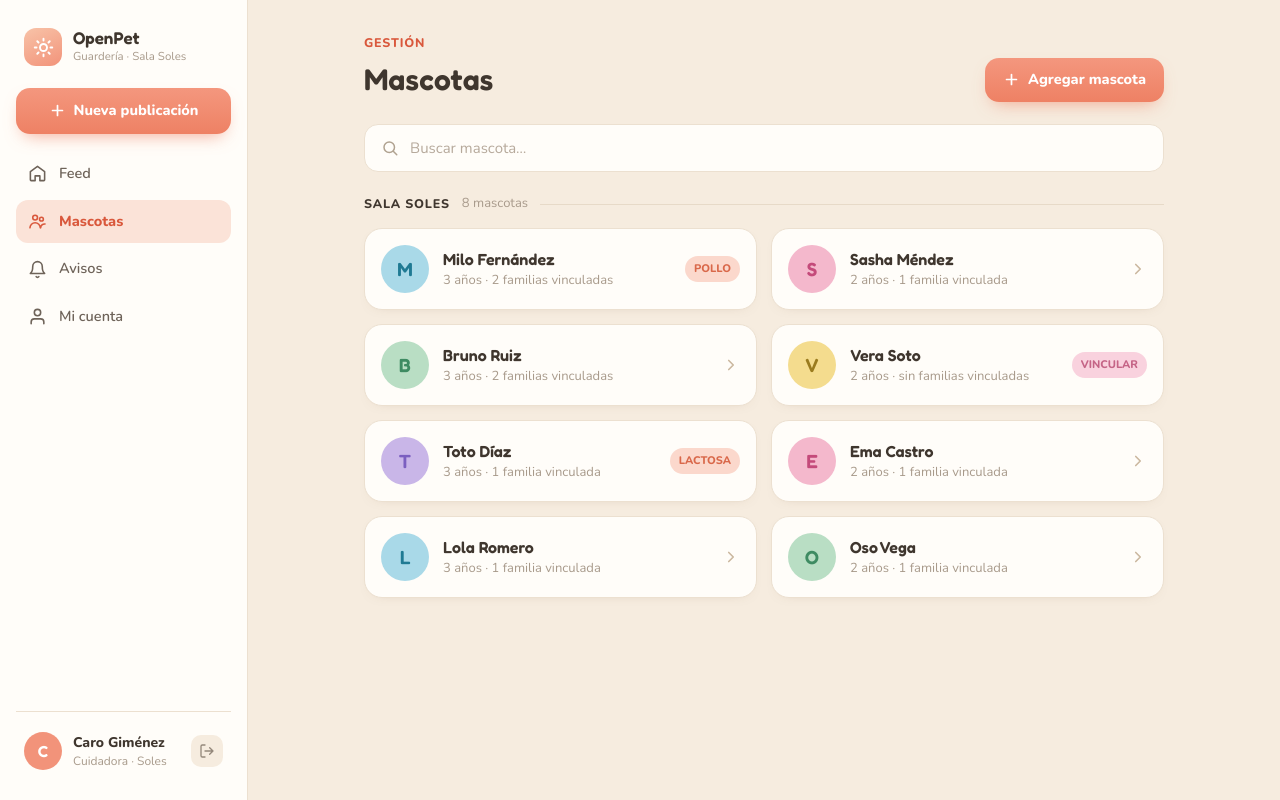
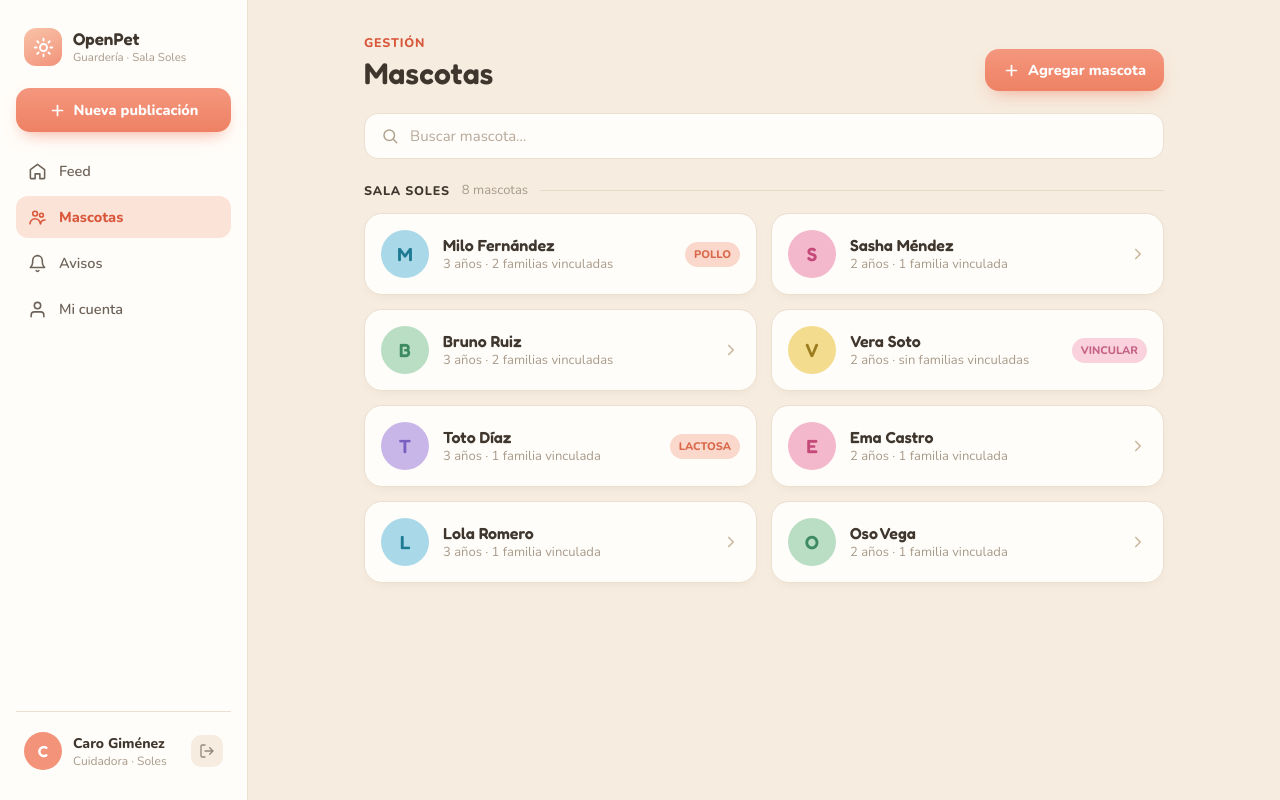
Before and after one commit to DavePineda/openpet, a Next.js app: page /mascotas in a window 1280 px wide. Built offline with nearby package versions, Linux system fonts and the light colour scheme.

Commit message:
06-fix: update generateStaticParams to clarify routing behavior for mascota profiles

```diff
--- a/app/mascotas/[slug]/page.tsx
+++ b/app/mascotas/[slug]/page.tsx
@@ -13,6 +13,11 @@ import {
 export function generateStaticParams() {
   return mascotas.map((m) => ({ slug: m.id }));
 }
+
+// El perfil completo depende del slug (params): no hay shell parcial que ofrecer,
+// así que esta ruta se bloquea en servidor y opta por fuera de la validación
+// de navegación instantánea (los 8 perfiles siguen prerenderizados estáticos).
+export const instant = false;
 
 const AVATAR_FAMILIA = [
   { bg: "#C9B6E8", color: "#fff" },
@@ -39,8 +44,8 @@ const ESTADO_BADGE = {
 function FilaDato({ etiqueta, valor }: { etiqueta: string; valor: string }) {
   return (
     <div className="flex justify-between px-[18px] py-[15px]">
-      <span className="text-[14.5px] text-[#94887B]">{etiqueta}</span>
-      <span className="text-[14.5px] font-extrabold text-foreground">
+      <span className="text-[14.5px] leading-[normal] text-[#94887B]">{etiqueta}</span>
+      <span className="text-[14.5px] leading-[normal] font-extrabold text-foreground">
         {valor}
       </span>
     </div>
@@ -59,15 +64,15 @@ function TarjetaFamilia({ familiar, i }: { familiar: Familiar; i: number }) {
         size={"md" satisfies AvatarSize}
       />
       <div className="min-w-0 flex-1">
-        <div className="text-[14.5px] font-extrabold text-foreground">
+        <div className="text-[14.5px] leading-[normal] font-extrabold text-foreground">
           {familiar.nombre}
         </div>
-        <div className="text-[12.5px] text-[#A89A8B]">
+        <div className="text-[12.5px] leading-[normal] text-[#A89A8B]">
           {descripcionFamiliar(familiar)}
         </div>
       </div>
       <span
-        className="flex-none rounded-full px-[9px] py-1 text-[10.5px] font-extrabold"
+        className="flex-none rounded-full px-[9px] py-1 text-[10.5px] leading-[normal] font-extrabold"
         style={{ backgroundColor: badge.bg, color: badge.color }}
       >
         {badge.texto}
@@ -88,16 +93,16 @@ function PerfilMascota({ mascota }: { mascota: Mascota }) {
             size="xl"
           />
           <div className="flex-1">
-            <h1 className="font-fredoka m-0 text-[28px] font-semibold text-foreground">
+            <h1 className="font-fredoka m-0 text-[28px] leading-[normal] font-semibold text-foreground">
               {mascota.nombre}
             </h1>
-            <p className="m-0 mt-[3px] text-[15px] text-[#94887B]">
+            <p className="m-0 mt-[3px] text-[15px] leading-[normal] text-[#94887B]">
               {mascota.edad} · Sala {mascota.sala}
             </p>
           </div>
           <Link
             href="/mascotas/agregar"
-            className="rounded-xl border-[1.5px] border-[#ECE0D0] bg-[#FFFDF9] px-4 py-[9px] text-sm font-bold text-[#6E6359]"
+            className="rounded-xl border-[1.5px] border-[#ECE0D0] bg-[#FFFDF9] px-4 py-[9px] text-sm leading-[normal] font-bold text-[#6E6359]"
           >
             Editar
           </Link>
@@ -112,7 +117,7 @@ function PerfilMascota({ mascota }: { mascota: Mascota }) {
               </Icon>
             </div>
             <div>
-              <div className="mb-[2px] text-[15px] font-extrabold text-[#C5413A]">
+              <div className="mb-[2px] text-[15px] leading-[normal] font-extrabold text-[#C5413A]">
                 Alergias y notas
               </div>
               <div className="text-[14.5px] leading-[1.5] text-[#B25249]">
@@ -135,7 +140,7 @@ function PerfilMascota({ mascota }: { mascota: Mascota }) {
       <div className="flex w-[300px] flex-none flex-col gap-[14px]">
         <Link
           href={`/mascotas/${mascota.id}/resumen`}
-          className="flex w-full items-center justify-center gap-[9px] rounded-[14px] bg-[#3F362E] p-[13px] text-[15px] font-extrabold text-white"
+          className="flex w-full items-center justify-center gap-[9px] rounded-[14px] bg-[#3F362E] p-[13px] text-[15px] leading-[normal] font-extrabold text-white"
         >
           <Icon size={18} stroke="#fff">
             <circle cx="12" cy="12" r="4" />
@@ -145,7 +150,7 @@ function PerfilMascota({ mascota }: { mascota: Mascota }) {
         </Link>
 
         <div className="rounded-2xl border border-[#ECE0D0] bg-[#FFFDF9] px-[18px] py-4">
-          <div className="mb-[14px] text-[12.5px] font-extrabold tracking-[0.8px] text-[#8A7C6D]">
+          <div className="mb-[14px] text-[12.5px] leading-[normal] font-extrabold tracking-[0.8px] text-[#8A7C6D]">
             FAMILIAS VINCULADAS
           </div>
           <div className="flex flex-col gap-[14px]">
@@ -161,7 +166,7 @@ function PerfilMascota({ mascota }: { mascota: Mascota }) {
                   <path d="M12 5v14M5 12h14" />
                 </Icon>
               </span>
-              <span className="text-[14.5px] font-extrabold text-[#C5503A]">
+              <span className="text-[14.5px] leading-[normal] font-extrabold text-[#C5503A]">
                 Vincular otra familia
               </span>
             </Link>
@@ -190,7 +195,7 @@ export default async function PerfilMascotaPage({
         <div className="mx-auto w-full max-w-[820px] px-10 pt-[34px] pb-20">
           <Link
             href="/mascotas"
-            className="mb-5 flex items-center gap-[7px] text-sm font-bold text-[#94887B]"
+            className="mb-5 flex items-center gap-[7px] text-sm leading-[normal] font-bold text-[#94887B]"
           >
             <Icon size={18} strokeWidth={2.2}>
               <path d="m15 18-6-6 6-6" />
--- a/app/mascotas/page.tsx
+++ b/app/mascotas/page.tsx
@@ -8,7 +8,7 @@ function TarjetaMascota({ mascota }: { mascota: Mascota }) {
   return (
     <Link
       href={`/mascotas/${mascota.id}`}
-      className="flex min-w-0 items-center gap-[14px] rounded-[18px] border border-[#ECE0D0] bg-[#FFFDF9] p-4 shadow-[0_4px_14px_-12px_rgba(120,90,60,0.5)] transition-[border-color,transform] duration-150 hover:-translate-y-[2px] hover:border-[#F2A78E]"
+      className="flex min-w-0 items-center gap-[14px] rounded-[18px] border border-[#ECE0D0] bg-[#FFFDF9] p-4 shadow-[0_4px_14px_-12px_rgba(120,90,60,0.5)] transition-[border-color,translate] duration-150 hover:-translate-y-[2px] hover:border-[#F2A78E]"
     >
       <Avatar
         inicial={mascota.nombre.charAt(0)}
@@ -17,16 +17,16 @@ function TarjetaMascota({ mascota }: { mascota: Mascota }) {
         size="lg"
       />
       <div className="min-w-0 flex-1">
-        <div className="font-fredoka text-base font-semibold text-foreground">
+        <div className="font-fredoka text-base leading-[normal] font-semibold text-foreground">
           {mascota.nombre}
         </div>
-        <div className="text-[13px] text-[#A89A8B]">
+        <div className="text-[13px] leading-[normal] text-[#A89A8B]">
           {mascota.edad} · {descripcionFamilia(mascota)}
         </div>
       </div>
       {mascota.badge ? (
         <span
-          className="flex-none rounded-full px-[9px] py-[5px] text-[11px] font-extrabold"
+          className="flex-none rounded-full px-[9px] py-[5px] text-[11px] leading-[normal] font-extrabold"
           style={{
             backgroundColor: mascota.badge.bg,
             color: mascota.badge.color,
@@ -51,16 +51,16 @@ export default function MascotasPage() {
         <div className="mx-auto w-full max-w-[880px] px-10 pt-[34px] pb-20">
           <div className="mb-[22px] flex items-end justify-between gap-4">
             <div>
-              <div className="mb-1 text-[12.5px] font-extrabold tracking-[0.8px] text-[#D9583C]">
+              <div className="mb-1 text-[12.5px] leading-[normal] font-extrabold tracking-[0.8px] text-[#D9583C]">
                 GESTIÓN
               </div>
-              <h1 className="font-fredoka m-0 text-[30px] font-semibold text-foreground">
+              <h1 className="font-fredoka m-0 text-[30px] leading-[normal] font-semibold text-foreground">
                 Mascotas
               </h1>
             </div>
             <Link
               href="/mascotas/agregar"
-              className="flex items-center gap-2 rounded-[14px] bg-[linear-gradient(180deg,#F4977E,#EE8164)] px-[18px] py-[11px] text-[14.5px] font-extrabold text-white shadow-[0_8px_18px_-8px_rgba(238,129,100,0.7)]"
+              className="flex items-center gap-2 rounded-[14px] bg-[linear-gradient(180deg,#F4977E,#EE8164)] px-[18px] py-[11px] text-[14.5px] leading-[normal] font-extrabold text-white shadow-[0_8px_18px_-8px_rgba(238,129,100,0.7)]"
             >
               <Icon size={17} strokeWidth={2.4} stroke="#fff">
                 <path d="M12 5v14M5 12h14" />
@@ -77,15 +77,15 @@ export default function MascotasPage() {
             <input
               type="text"
               placeholder="Buscar mascota…"
-              className="w-full flex-1 border-none bg-transparent text-[15px] text-foreground outline-none placeholder:text-[#B6A99B]"
+              className="w-full flex-1 border-none bg-transparent text-[15px] leading-[normal] text-foreground outline-none placeholder:text-[#B6A99B]"
             />
           </div>
 
           <div className="mb-[14px] flex items-center gap-3">
-            <span className="text-[12.5px] font-extrabold tracking-[0.8px] text-foreground">
+            <span className="text-[12.5px] leading-[normal] font-extrabold tracking-[0.8px] text-foreground">
               SALA SOLES
             </span>
-            <span className="text-[13px] text-[#A89A8B]">
+            <span className="text-[13px] leading-[normal] text-[#A89A8B]">
               {mascotas.length} mascotas
             </span>
             <span className="h-px flex-1 bg-[#E7DAC8]" />
--- a/components/Sidebar.tsx
+++ b/components/Sidebar.tsx
@@ -71,7 +71,7 @@ export function Sidebar({ activo }: { activo: SidebarSection }) {
           <div className="font-fredoka text-[17px] leading-none font-semibold text-foreground">
             OpenPet
           </div>
-          <div className="mt-0.5 text-[11.5px] text-[#A89A8B]">
+          <div className="mt-0.5 text-[11.5px] leading-[normal] text-[#A89A8B]">
             Guardería · Sala Soles
           </div>
         </div>
@@ -79,7 +79,7 @@ export function Sidebar({ activo }: { activo: SidebarSection }) {
 
       <Link
         href="/crear-publicacion"
-        className="mb-[18px] flex w-full items-center justify-center gap-2 rounded-[14px] bg-[linear-gradient(180deg,#F4977E,#EE8164)] p-3 text-[14.5px] font-extrabold text-white shadow-[0_8px_18px_-8px_rgba(238,129,100,0.75)]"
+        className="mb-[18px] flex w-full items-center justify-center gap-2 rounded-[14px] bg-[linear-gradient(180deg,#F4977E,#EE8164)] p-3 text-[14.5px] leading-[normal] font-extrabold text-white shadow-[0_8px_18px_-8px_rgba(238,129,100,0.75)]"
       >
         <Icon size={17} strokeWidth={2.4} stroke="#fff">
           <path d="M12 5v14M5 12h14" />
@@ -95,7 +95,7 @@ export function Sidebar({ activo }: { activo: SidebarSection }) {
               key={item.href}
               href={item.href}
               aria-current={esActivo ? "page" : undefined}
-              className={`flex items-center gap-3 rounded-xl px-3 py-[11px] text-[14.5px] ${
+              className={`flex items-center gap-3 rounded-xl px-3 py-[11px] text-[14.5px] leading-[normal] ${
                 esActivo
                   ? "bg-[#FBE3D8] font-extrabold text-[#D9583C]"
                   : "bg-transparent font-semibold text-[#6E6359]"
@@ -112,10 +112,10 @@ export function Sidebar({ activo }: { activo: SidebarSection }) {
         <div className="flex items-center gap-[11px] px-2 py-1.5">
           <Avatar inicial="C" bg="#F2937A" color="#fff" size="sm" />
           <div className="min-w-0 flex-1">
-            <div className="text-sm font-extrabold text-foreground">
+            <div className="text-sm leading-[normal] font-extrabold text-foreground">
               Caro Giménez
             </div>
-            <div className="text-xs text-[#A89A8B]">Cuidadora · Soles</div>
+            <div className="text-xs leading-[normal] text-[#A89A8B]">Cuidadora · Soles</div>
           </div>
           <Link
             href="/login"
```
Also changed, not shown: specs/02-mascotas-lista-y-perfil.md (+12 -12 lines).
